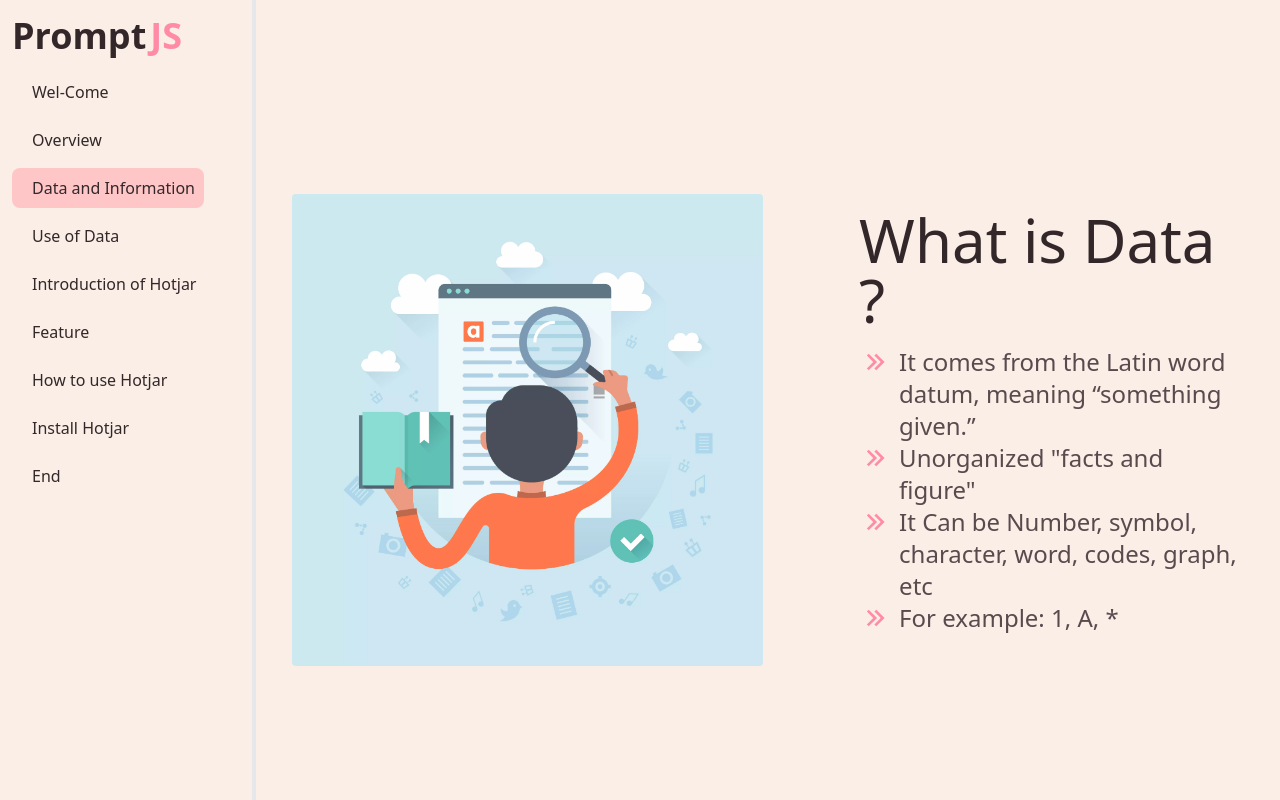
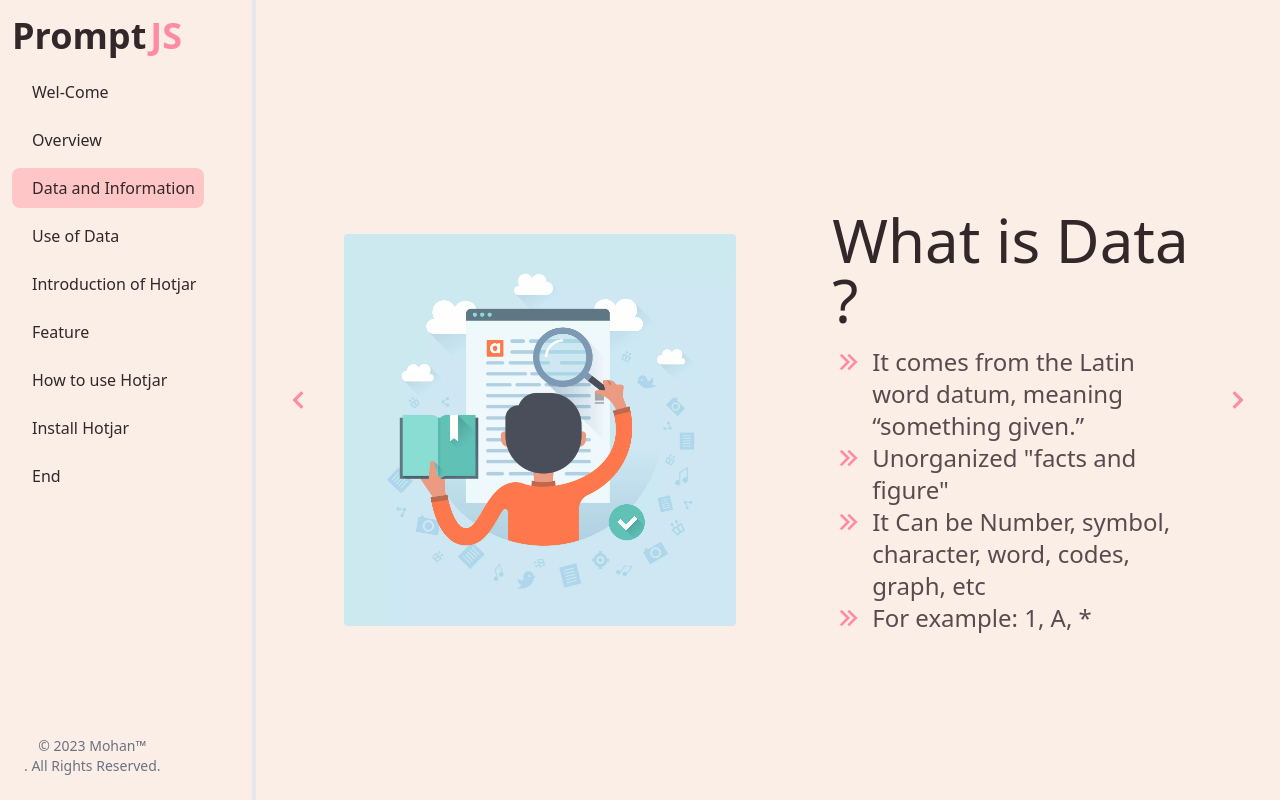
Before and after one commit to mohan13/prompt-js-event, a Next.js app: page /info in a window 1280 px wide. Shown: the top 800 px of the page. Built offline with nearby package versions, Linux system fonts and the light colour scheme.

Commit message:
button added

```diff
--- a/src/HOC/layout.tsx
+++ b/src/HOC/layout.tsx
@@ -7,7 +7,7 @@
       <div>
         <Toolbar />
       </div>
-      <div className="w-full px-4 bg-[#faeee7]">{children}</div>
+      <div className=" px-4 bg-[#faeee7]">{children}</div>
     </div>
   );
 };
--- a/src/components/Navigation/navitems.tsx
+++ b/src/components/Navigation/navitems.tsx
@@ -52,7 +52,7 @@
           </div>
         </div>
       )}
-      <div className="w-64 h-full  flex-col justify-between mx-auto hidden md:flex border-r-4 bg-[#faeee7] ">
+      <div className="w-64 h-full flex-col justify-between mx-auto hidden md:flex border-r-4 bg-[#faeee7] ">
         <div className="overflow-y-auto flex py-4 px-3">
           <div className="space-y-2 ">
             <span className=" self-center flex gap-1 text-4xl mb-4 font-semibold whitespace-nowrap text-[#33272a]">
--- /dev/null
+++ b/src/components/ReusableComponents/buttons.tsx
@@ -0,0 +1,11 @@
+import React from 'react';
+
+const buttons = ({ label }: { label: string }) => {
+  return (
+    <div className="flex justify-end font-semibold text-[#33272a] bg-[#ff8ba7] hover:bg-[#ffc6c7] hover:text-[#faeee7] transition ease-in-out duration-200 text-xl p-4 cursor-pointer outline-none">
+      {label}
+    </div>
+  );
+};
+
+export default buttons;
--- a/src/moduels/install_hotjar.tsx
+++ b/src/moduels/install_hotjar.tsx
@@ -7,11 +7,7 @@
       <Banner
         title="How to Install Hotjar ?"
         description={data}
-        hotjar_image=""
-      />
-      <Two_images
-        first_image="/assets/package.png"
-        second_image="/assets/install.png"
+        hotjar_image="/assets/install.png"
       />
     </div>
   );
--- a/src/pages/feature.tsx
+++ b/src/pages/feature.tsx
@@ -1,12 +1,14 @@
-import React from 'react';
+import React, { useState } from 'react';
 import Information from '@/moduels/Feature/Feature';
 import Features from '@/moduels/Feature/Index';
+import Buttons from '@/components/ReusableComponents/buttons';
 // import Recording from '@/moduels/Feature/recording';
 // import Interviews from '@/moduels/Feature/Interviews';
 // import Heatmaps from '@/moduels/Feature/Heatmaps';
 // import Feedback from '@/moduels/Feature/Feedback';
 // import Slider from 'react-slick';
-const index = () => {
+const Index = () => {
+  const [next, setNext] = useState(true);
   const data_n_info = [
     {
       id: 1,
@@ -27,14 +29,28 @@
   ];
   return (
     <div className="grid grid-cols-1">
-      <div>
-        <Information data={data_n_info} />
-      </div>
-      <div className="">
-        <Features />
+      {next ? (
+        <div>
+          <Information data={data_n_info} />
+        </div>
+      ) : (
+        <div>
+          <Features />
+        </div>
+      )}
+      <div className="fixed inset-y-2/3 right-3">
+        {next ? (
+          <div onClick={() => setNext(false)}>
+            <Buttons label="Next" />
+          </div>
+        ) : (
+          <div onClick={() => setNext(true)}>
+            <Buttons label="Back" />
+          </div>
+        )}
       </div>
     </div>
   );
 };
 
-export default index;
+export default Index;
--- a/src/pages/info/index.tsx
+++ b/src/pages/info/index.tsx
@@ -1,7 +1,9 @@
-import React from 'react';
+import React, { useState } from 'react';
 import Data from '@/moduels/what_is_data';
 import Information from '@/moduels/what_is_info';
-const index = () => {
+import { FaChevronLeft, FaChevronRight } from 'react-icons/fa';
+const Index = () => {
+  const [show, setShow] = useState(true);
   const data_n_info = [
     {
       id: 1,
@@ -38,12 +40,31 @@
         'The word comes form the Latin word information, meaning “formation or conception”',
     },
   ];
+
   return (
     <>
-      <Data data={data_n_info} />
-      <Information data={info} />
+      <div className="flex items-center  ">
+        <div
+          onClick={() => {
+            setShow(true);
+          }}
+          className="text-[#ff8ba7] text-xl p-4 cursor-pointer"
+        >
+          <FaChevronLeft />
+        </div>
+        {show ? <Data data={data_n_info} /> : <Information data={info} />}
+
+        <div
+          onClick={() => {
+            setShow(false);
+          }}
+          className="text-[#ff8ba7]  text-xl p-4 cursor-pointer"
+        >
+          <FaChevronRight />
+        </div>
+      </div>
     </>
   );
 };
 
-export default index;
+export default Index;
```
Also changed, not shown: src/moduels/Feature/Index.tsx (+9 -2 lines), src/moduels/UsedHotjar/use_hotjar.tsx (+6 -3 lines).
